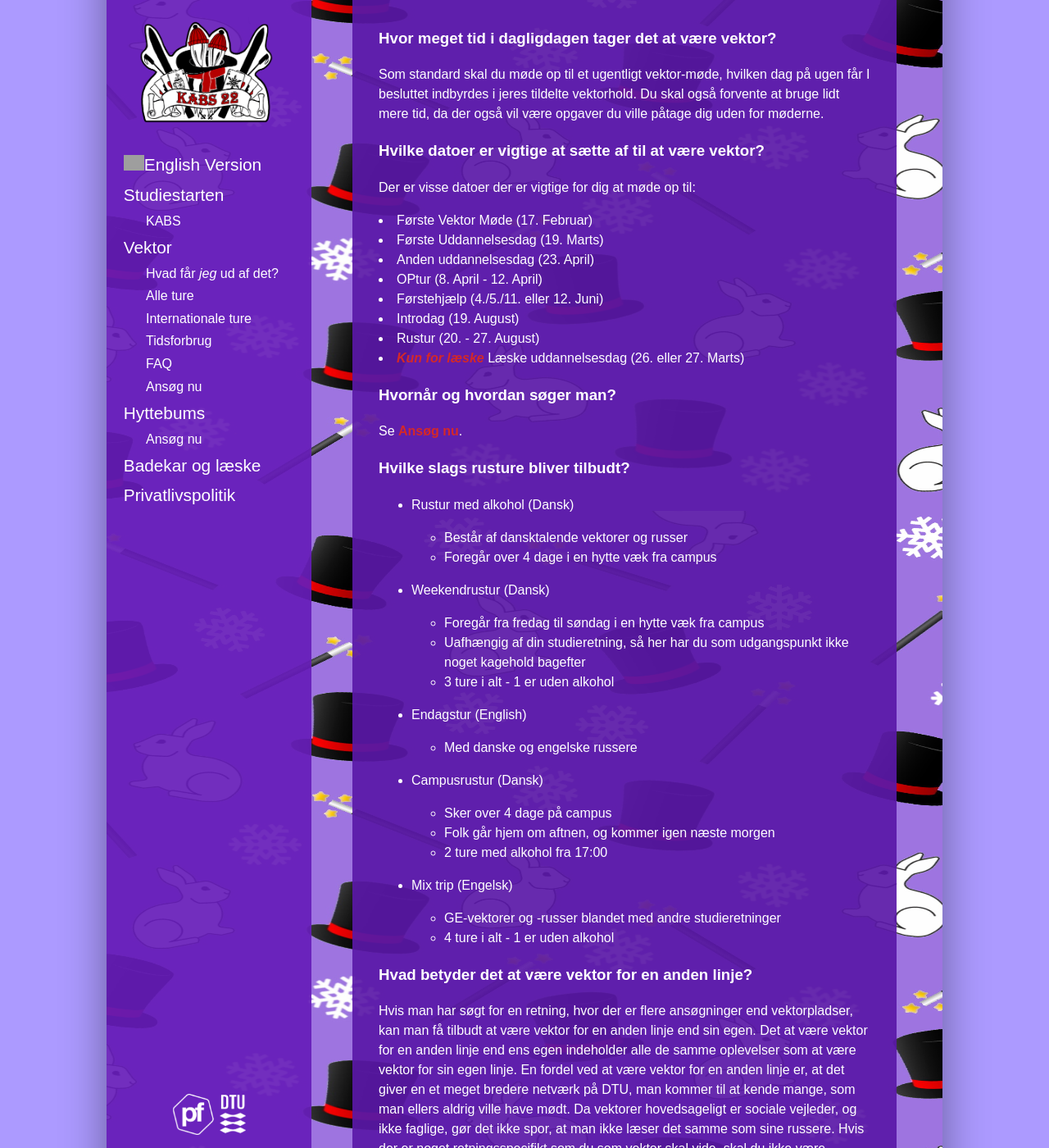
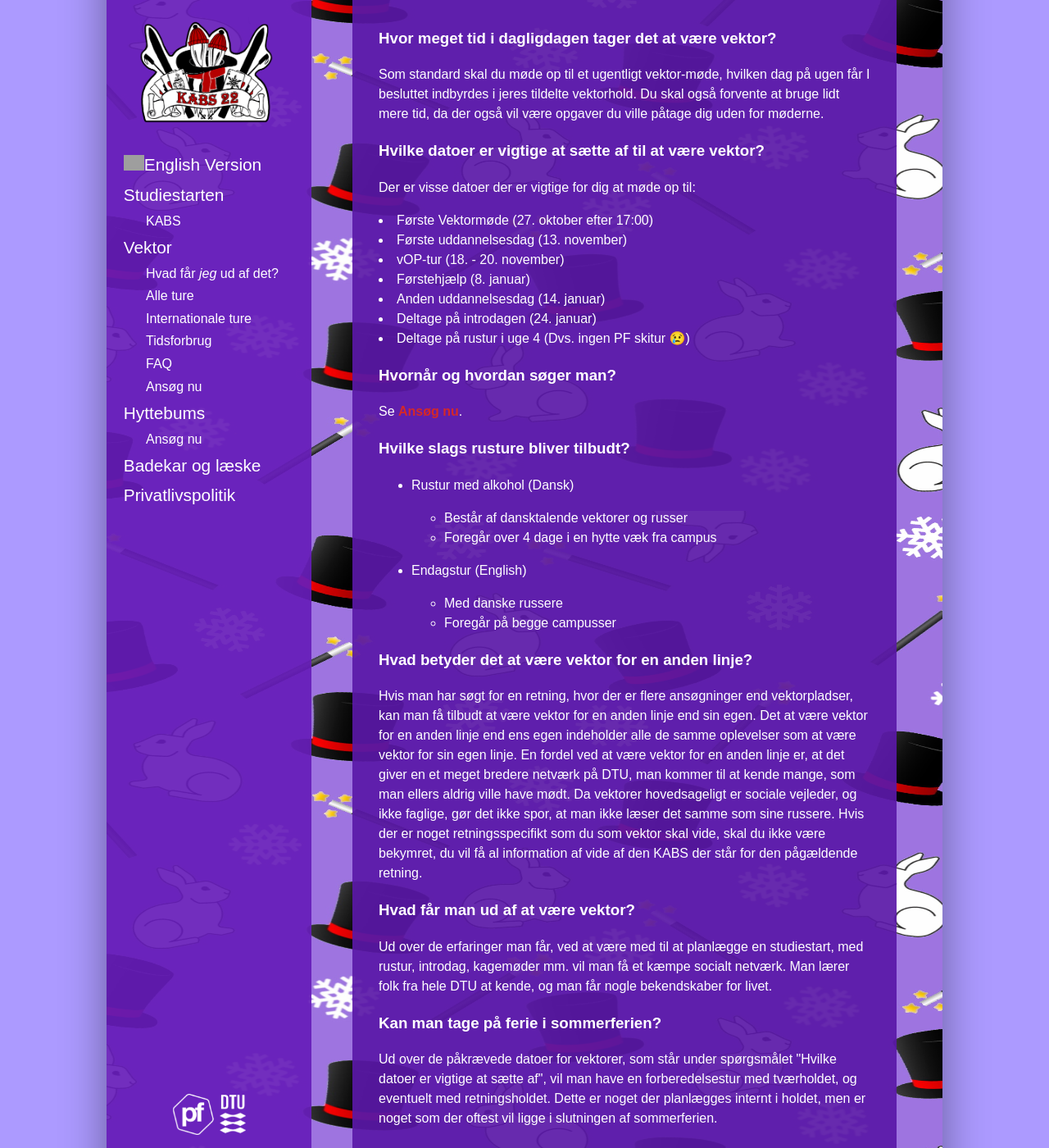
Before and after one commit to KABSDTU/kabsdtu.github.io, a Jekyll site: the page built from faq.md, in a window 1280 px wide and 1400 px high, scrolled down 277 px. Shown: the whole window at 82% size. Built offline with Jekyll 4.4.1, drawn with Linux system fonts in a browser that asks for light colours; some web fonts are replaced; grey boxes are pictures that could not be loaded.

Commit message:
Updated faq

```diff
--- a/faq.md
+++ b/faq.md
@@ -14,14 +14,14 @@
 <h3><b>Hvilke datoer er vigtige at sætte af til at være vektor?</b></h3>
 <p>Der er visse datoer der er vigtige for dig at møde op til:<br/>
 
-<li>Første Vektor Møde (17. Februar)</li>
-<li>Første Uddannelsesdag (19. Marts)</li>
-<li>Anden uddannelsesdag (23. April)</li>
-<li>OPtur (8. April - 12. April)</li>
-<li>Førstehjælp (4./5./11. eller 12. Juni)</li>
-<li>Introdag (19. August) </li>
-<li>Rustur (20. - 27. August)</li>
-<li><a style="font-style: italic;">Kun for læske </a>Læske uddannelsesdag (26. eller 27. Marts)</li>
+<li>Første Vektormøde (27. oktober efter 17:00)</li>
+<li>Første uddannelsesdag (13. november)</li>
+<li>vOP-tur (18. - 20. november)</li>
+<li>Førstehjælp (8. januar)</li>
+<li>Anden uddannelsesdag (14. januar)</li>
+<li>Deltage på introdagen (24. januar)</li>
+<li>Deltage på rustur i uge 4 (Dvs. ingen PF skitur 😢)</li>
+
 
 <h3><b>Hvornår og hvordan søger man?</b></h3>
 <p>Se <a href="/ansog-som-vektor.html">Ansøg nu</a>.</p>
@@ -34,18 +34,20 @@
             <li>Foregår over 4 dage i en hytte væk fra campus</li>
         </ul>
     </li>
+    <!---
     <li> Weekendrustur (Dansk)
         <ul>
             <li>Foregår fra fredag til søndag i en hytte væk fra campus</li>
             <li>Uafhængig af din studieretning, så her har du som udgangspunkt ikke noget kagehold bagefter</li>
             <li>3 ture i alt - 1 er uden alkohol</li>
         </ul>
-    </li>
+    </li>--->
     <li> Endagstur (English)
         <ul>
-            <li>Med danske og engelske russere</li>
+            <li>Med danske <!---og engelske---> russere</li>
+            <li>Foregår på begge campusser</li>
         </ul>
-    </li>
+    </li><!---
     <li> Campusrustur (Dansk)
         <ul>
             <li>Sker over 4 dage på campus</li>
@@ -58,7 +60,7 @@
             <li>GE-vektorer og -russer blandet med andre studieretninger</li>
             <li>4 ture i alt - 1 er uden alkohol</li>
         </ul>
-    </li>
+    </li>--->
 </ul>
 
 <h3><b>Hvad betyder det at være vektor for en anden linje?</b></h3>
```
